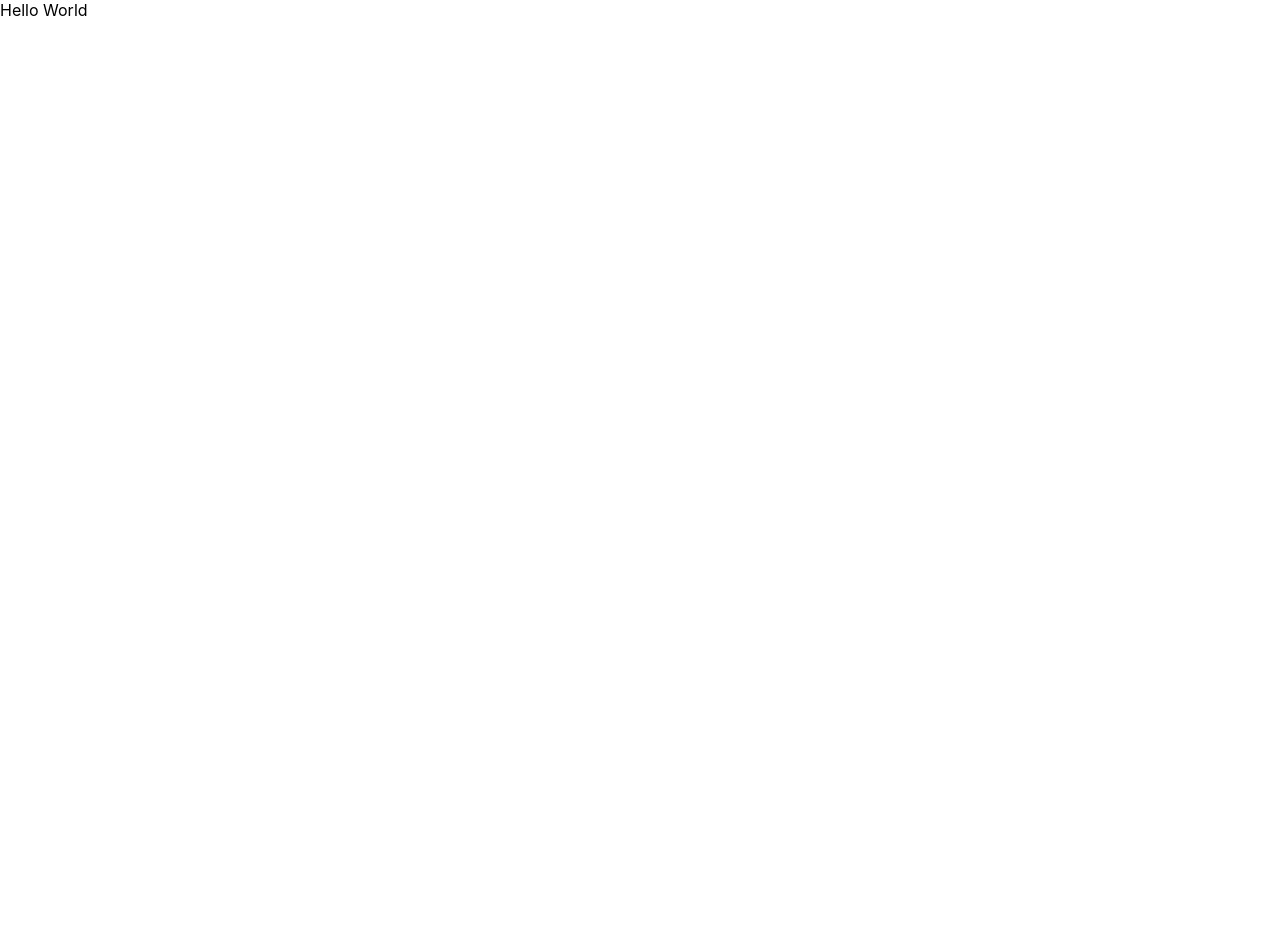
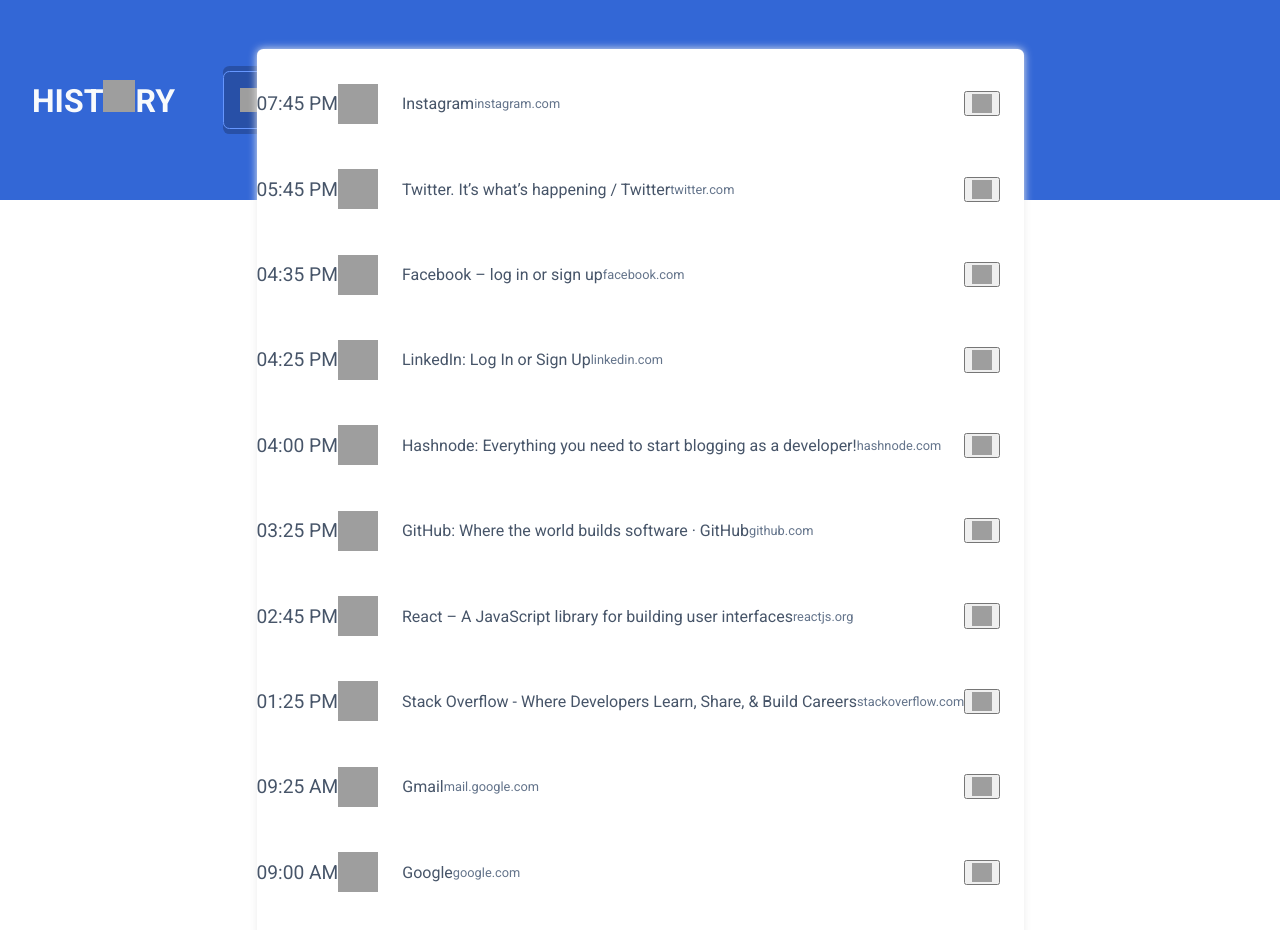
Before and after one commit to CLL-NxtWave-Submissions/browser-history-app, a React (Create React App) app: page / in a window 1280 px wide. Shown: the top 930 px of the page. Before the commit the page ends 800 px from the top, so only its background shows below. Built offline with nearby package versions, Linux system fonts and the light colour scheme; grey boxes are pictures that could not be loaded; a web font is replaced by a local one.

Commit message:
Implemented the UI layout to render required data and binding event handlers for elements in App component

```diff
--- a/src/App.css
+++ b/src/App.css
@@ -36,6 +36,16 @@
   color: #f8fafc;
   font-size: 2rem;
   margin-right: 3rem;
+}
+
+.browser-history-header-character-logo-container {
+  margin: 0;
+  padding: 0;
+}
+
+.browser-history-header-character-logo-img {
+  height: 2rem;
+  width: 2rem;
 }
 
 .browser-history-search-bar-container {
@@ -100,6 +110,8 @@
   box-shadow: 0 0 0.5rem #ececec;
   display: flex;
   flex-direction: column;
+  list-style: none;
+  padding-left: 0;
 }
 
 .browser-history-single-item-container {
--- a/src/App.js
+++ b/src/App.js
@@ -1,3 +1,4 @@
+import {Component} from 'react'
 import './App.css'
 
 // These are the list used in the application. You can move them to any component needed.
@@ -77,6 +78,143 @@
 ]
 
 // Replace your code here
-const App = () => <div>Hello World</div>
+export default class App extends Component {
+  state = {
+    browserHistorySearchString: '',
+    browserHistoryItemList: initialHistoryList,
+    searchSpecificBrowserHistoryItemList: initialHistoryList,
+  }
 
-export default App
+  onBrowserHistorySearchInputChange = searchInputChangeEvent => {
+    const userSearchInput = searchInputChangeEvent.target.value
+
+    this.setState(previousBrowserHistorySearchState => {
+      const {browserHistoryItemList} = previousBrowserHistorySearchState
+
+      const matchingBrowserHistoryItemList = browserHistoryItemList.filter(
+        currentBrowserHistoryItem => {
+          const lowerCaseBrowserHistoryItemTitle = currentBrowserHistoryItem.title.toLowerCase()
+          const lowerCaseUserSearchInput = userSearchInput.toLowerCase()
+
+          return lowerCaseBrowserHistoryItemTitle.includes(
+            lowerCaseUserSearchInput,
+          )
+        },
+      )
+
+      return {
+        browserHistorySearchString: userSearchInput,
+        searchSpecificBrowserHistoryItemList: matchingBrowserHistoryItemList,
+      }
+    })
+  }
+
+  onBrowserHistoryItemDeleteAction = browserHistoryItemDeleteEvent => {
+    const browserHistoryItemIdForDeleteAction =
+      browserHistoryItemDeleteEvent.target.id
+
+    this.setState(previousBrowserHistorySearchState => {
+      const {browserHistoryItemList} = previousBrowserHistorySearchState
+      const browserHistoryItemListExcludingDeleteItemId = browserHistoryItemList.filter(
+        currentBrowserHistoryItem =>
+          currentBrowserHistoryItem.id !== browserHistoryItemIdForDeleteAction,
+      )
+
+      return {
+        browserHistoryItemList: browserHistoryItemListExcludingDeleteItemId,
+      }
+    })
+  }
+
+  render() {
+    const {
+      browserHistorySearchString,
+      searchSpecificBrowserHistoryItemList,
+    } = this.state
+
+    return (
+      <div className="browser-history-bg-container">
+        <div className="browser-history-search-container">
+          <h1 className="browser-history-header">
+            HIST
+            <span className="browser-history-header-character-logo-container">
+              <img
+                className="browser-history-header-character-logo-img"
+                src="https://assets.ccbp.in/frontend/react-js/history-website-logo-img.png"
+                alt="app logo"
+              />
+            </span>
+            RY
+          </h1>
+          <div className="browser-history-search-bar-container">
+              <div className="browser-history-search-icon-container">
+                  <img className="browser-history-search-icon-img" src="https://assets.ccbp.in/frontend/react-js/search-img.png" alt="search" />
+              </div>
+              <input type="search" className="browser-history-search-input" placeholder="Search History" name="search-input" value={browserHistorySearchString} onChange={this.onBrowserHistorySearchInputChange} />
+          </div>
+        </div>
+        <div className="browser-history-content-container">
+          {searchSpecificBrowserHistoryItemList.length === 0 ? (
+            <h1 className="browser-history-empty-content-text">
+              There is no history to show
+            </h1>
+          ) : (
+            <ul className="browser-history-items-container">
+              {searchSpecificBrowserHistoryItemList.map(
+                currentBrowserHistoryItem => {
+                  const {
+                    id,
+                    timeAccessed,
+                    logoUrl,
+                    title,
+                    domainUrl,
+                  } = currentBrowserHistoryItem
+
+                  return (
+                    <li
+                      key={id}
+                      className="browser-history-single-item-container"
+                    >
+                      <p className="browser-history-item-log-time">
+                        {timeAccessed}
+                      </p>
+                      <div className="browser-history-item-data-and-action-container">
+                        <div className="browser-history-item-data-container">
+                          <img
+                            className="browser-history-item-domain-logo"
+                            src={logoUrl}
+                            alt="domain logo"
+                          />
+                          <div className="browser-history-item-domain-details-container">
+                            <p className="browser-history-item-domain-title">
+                              {title}
+                            </p>
+                            <p className="browser-history-item-domain-name">
+                              {domainUrl}
+                            </p>
+                          </div>
+                        </div>
+                        <button
+                          type="button"
+                          id={id}
+                          className="browser-history-item-delete-action-container"
+                          onClick={this.onBrowserHistoryItemDeleteAction}
+                        >
+                          <img
+                            className="browser-history-item-delete-icon-img"
+                            src="https://assets.ccbp.in/frontend/react-js/delete-img.png"
+                            alt="delete"
+                          />
+                        </button>
+                      </div>
+                    </li>
+                  )
+                },
+              )}
+            </ul>
+          )}
+        </div>
+      </div>
+    )
+  }
+}
```
